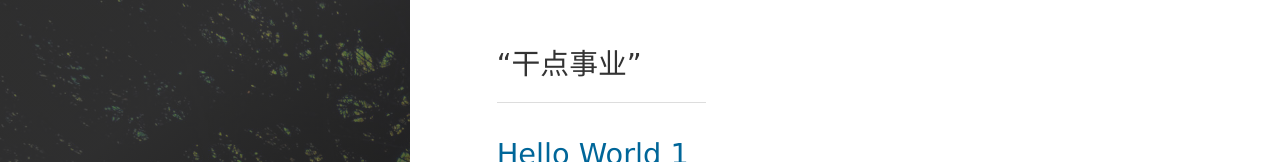
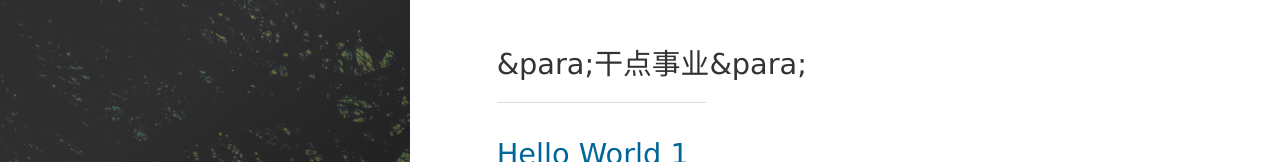
Before and after one commit to YuShunyo/YuShunyo.github.io, a plain HTML site: page tags/干点事业/index.html in a window 1280 px wide. Shown: the top 162 px of the page. Drawn offline with nearby package versions, Linux system fonts and the light colour scheme; some packages are replaced by stand-ins of ours.

Commit message:
hexo deploy

```diff
--- a/tags/干点事业/index.html
+++ b/tags/干点事业/index.html
@@ -158,7 +158,7 @@ classes that you can use:
 
 
 
-  <h2 class="archive-title">“干点事业”</h2>
+  <h2 class="archive-title">&amp;para;干点事业&amp;para;</h2>
   <hr class="post-list__divider" />
 
 
```
Also changed, not shown: tags/干点事业/page/2/index.html (+1 -1 lines).
